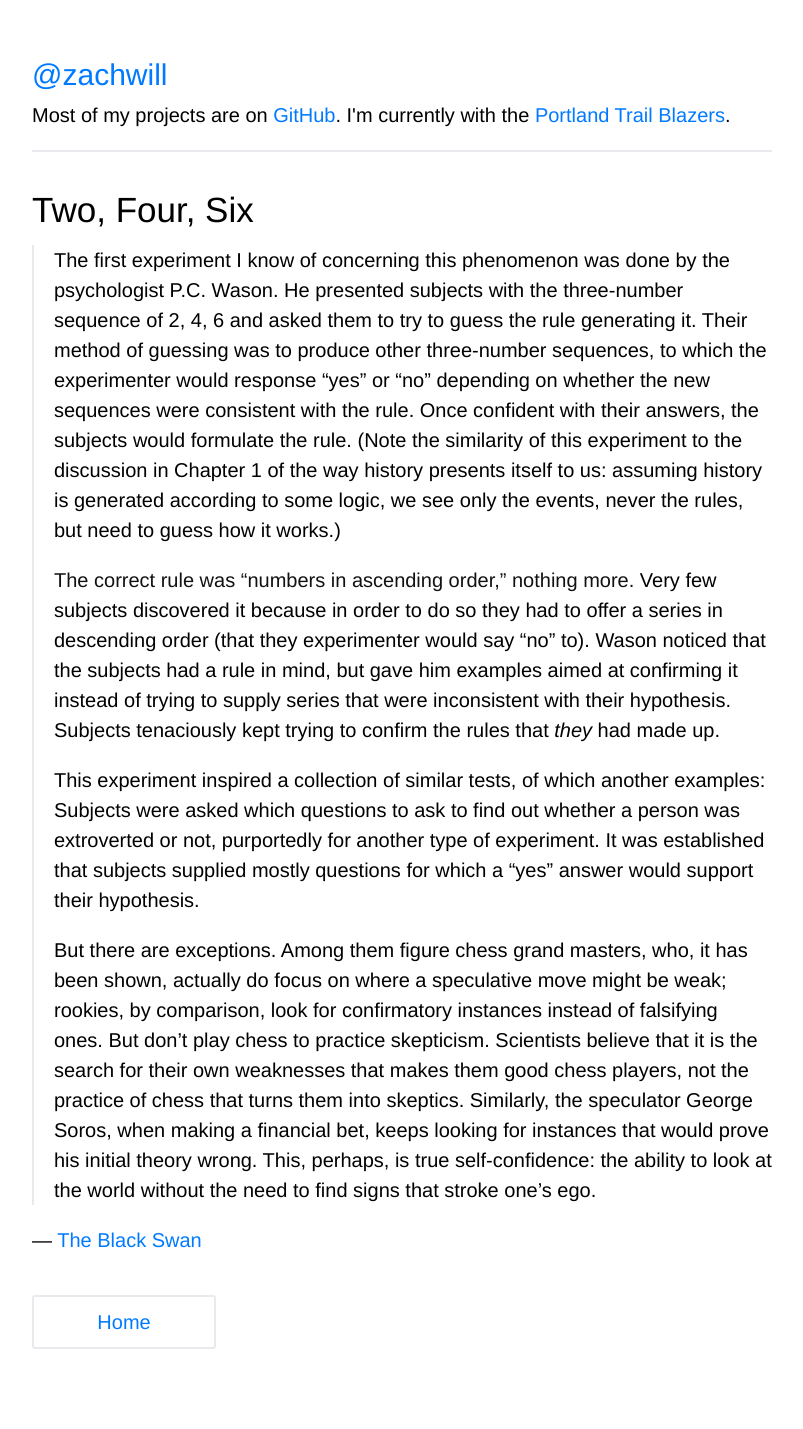
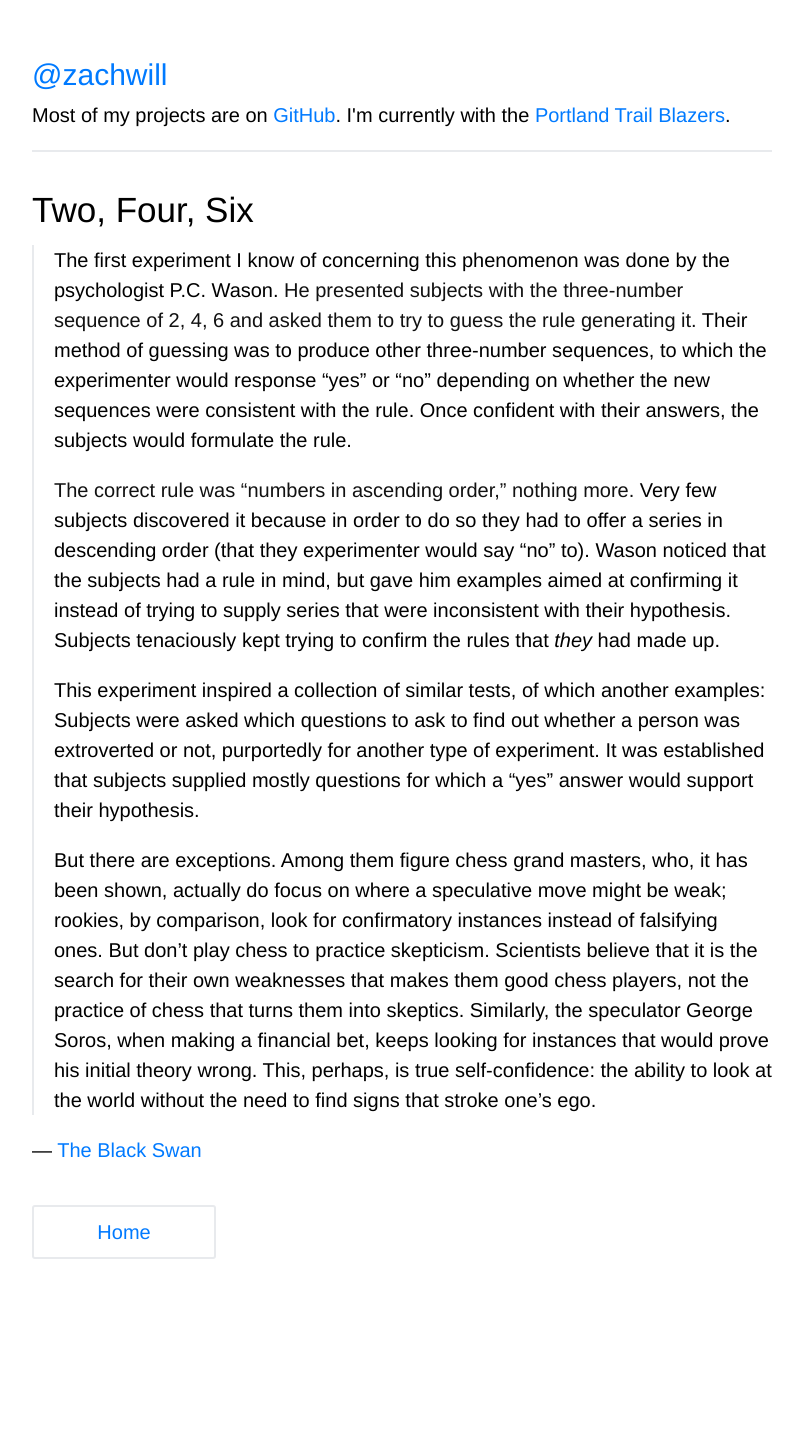
Before and after one commit to zachwill/blog, a Jekyll site: the page built from _posts/2014-01-05-two-four-six.md, in a window 1280 px wide. Shown: the whole page, without its empty margins (238-1041 px from the left). Built offline with Jekyll 4.4.1, drawn with Linux system fonts in a browser that asks for light colours; Markdown is read by kramdown in place of the engine named in the settings; after the commit the page ends 1339 px from its top, so only the background shows below that.

Commit message:
Minor updates to Taleb's quote

```diff
--- a/_posts/2014-01-05-two-four-six.md
+++ b/_posts/2014-01-05-two-four-six.md
@@ -4,7 +4,7 @@
 permalink : /two-four-six/
 ---
 
-> The first experiment I know of concerning this phenomenon was done by the psychologist P.C. Wason. He presented subjects with the three-number sequence of 2, 4, 6 and asked them to try to guess the rule generating it. Their method of guessing was to produce other three-number sequences, to which the experimenter would response "yes" or "no" depending on whether the new sequences were consistent with the rule. Once confident with their answers, the subjects would formulate the rule. (Note the similarity of this experiment to the discussion in Chapter 1 of the way history presents itself to us: assuming history is generated according to some logic, we see only the events, never the rules, but need to guess how it works.)
+> The first experiment I know of concerning this phenomenon was done by the psychologist P.C. Wason. **He presented subjects with the three-number sequence of 2, 4, 6 and asked them to try to guess the rule generating it.** Their method of guessing was to produce other three-number sequences, to which the experimenter would response "yes" or "no" depending on whether the new sequences were consistent with the rule. Once confident with their answers, the subjects would formulate the rule.
 >
 > **The correct rule was "numbers in ascending order," nothing more.** Very few subjects discovered it because in order to do so they had to offer a series in descending order (that they experimenter would say "no" to). Wason noticed that the subjects had a rule in mind, but gave him examples aimed at confirming it instead of trying to supply series that were inconsistent with their hypothesis. Subjects tenaciously kept trying to confirm the rules that *they* had made up.
 >
```
